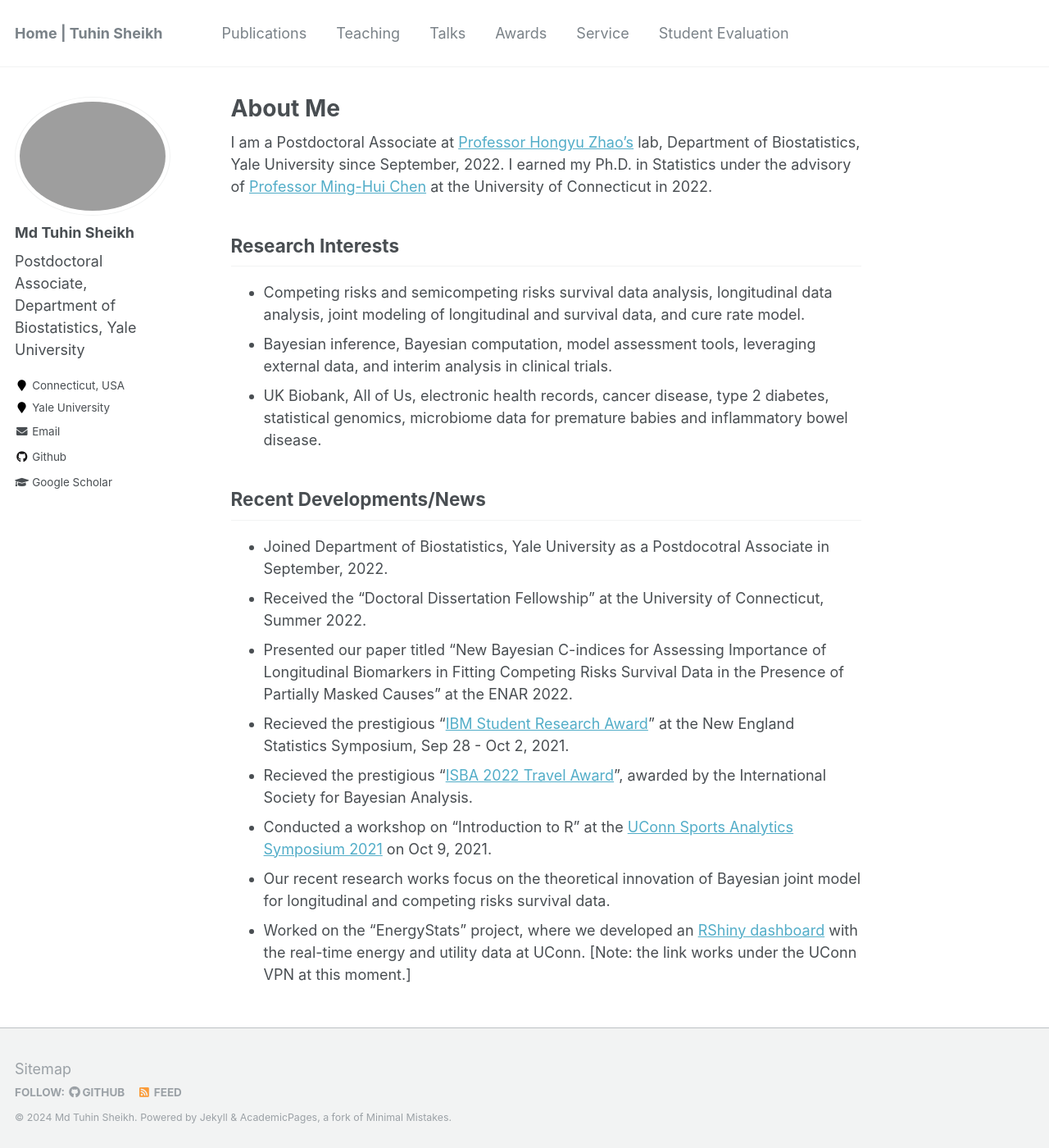
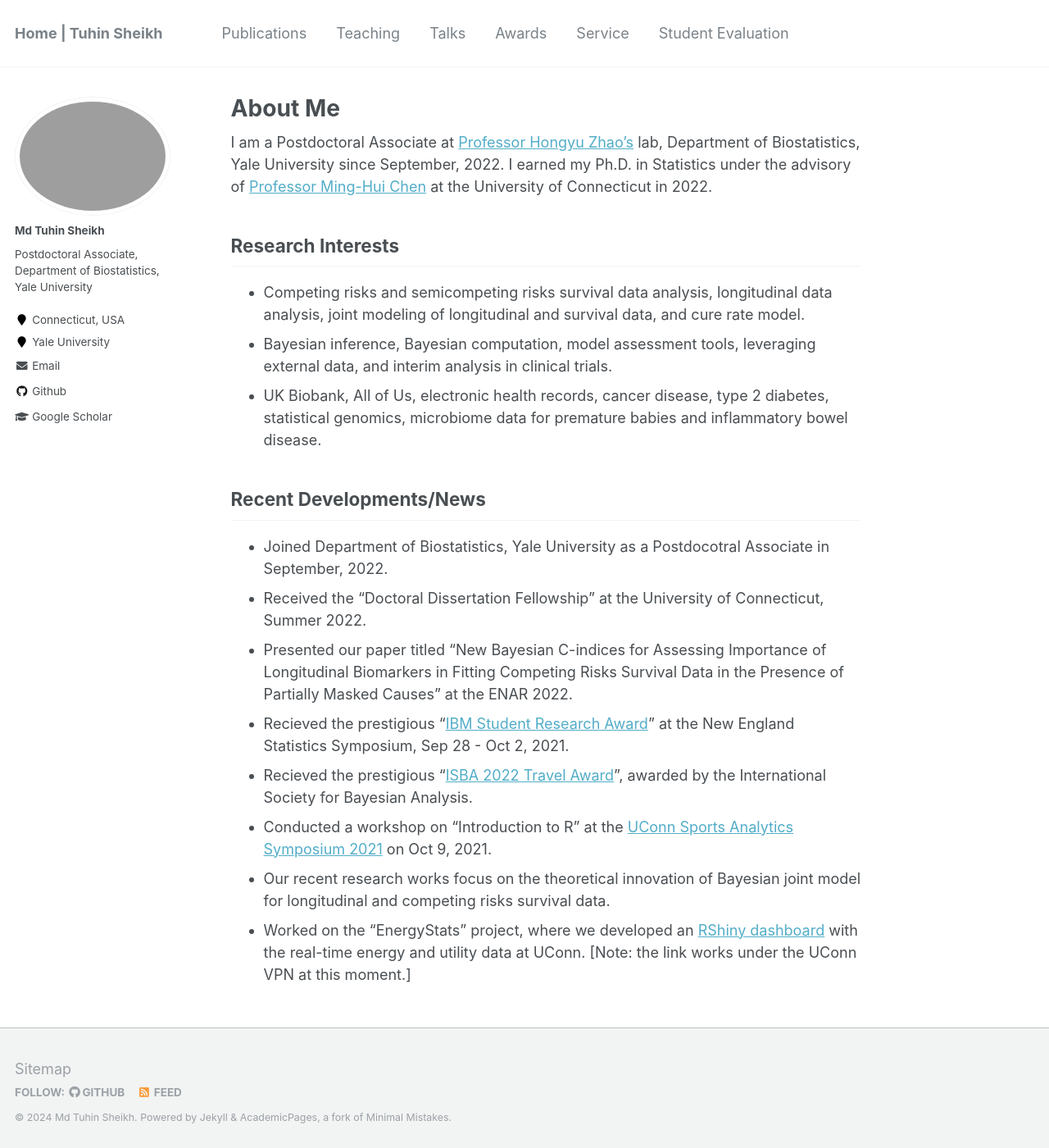
Before and after one commit to mdtuhinsheikh/mdtuhinsheikh.github.io, a Jekyll site: the page built from _pages/about.md, in a window 1280 px wide and 1400 px high. Shown: the whole window at 82% size. Built offline with Jekyll 4.4.1, drawn with Linux system fonts in a browser that asks for light colours.

Commit message:
changed sidebar font size

```diff
--- a/_sass/_sidebar.scss
+++ b/_sass/_sidebar.scss
@@ -118,7 +118,7 @@
 }
 .sidebar .author__name {
   font-family: $sans-serif;
-  font-size: 18x/*$type-size-6;*/
+  font-size: $type-size-6;
 }
 
 .author__bio {
@@ -130,10 +130,6 @@
   }
 }
 
-.sidebar .author__bio {
-  font-family: $sans-serif;
-  font-size: $type-size-5;
-}
 
 .author__urls-wrapper {
   position: relative;
```
